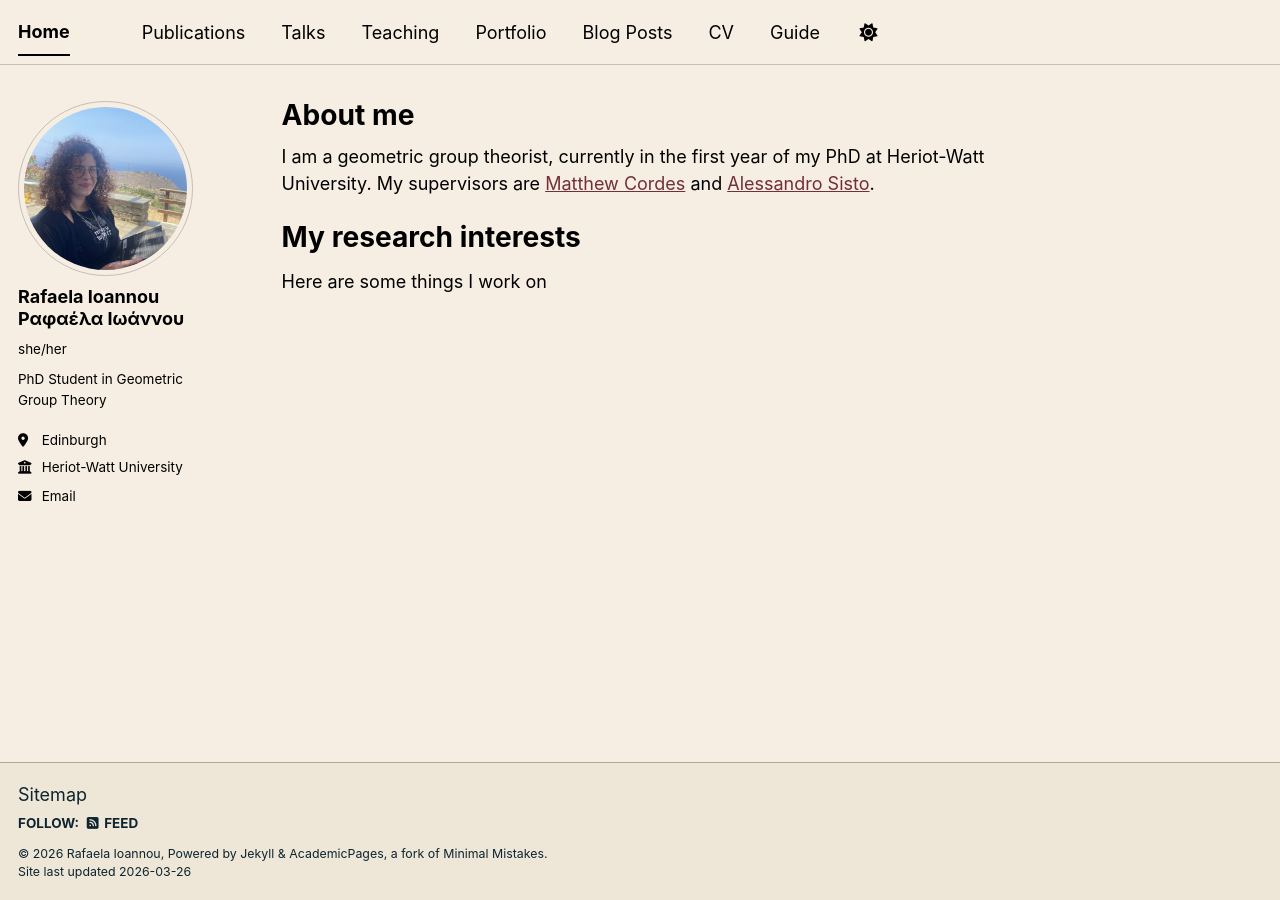
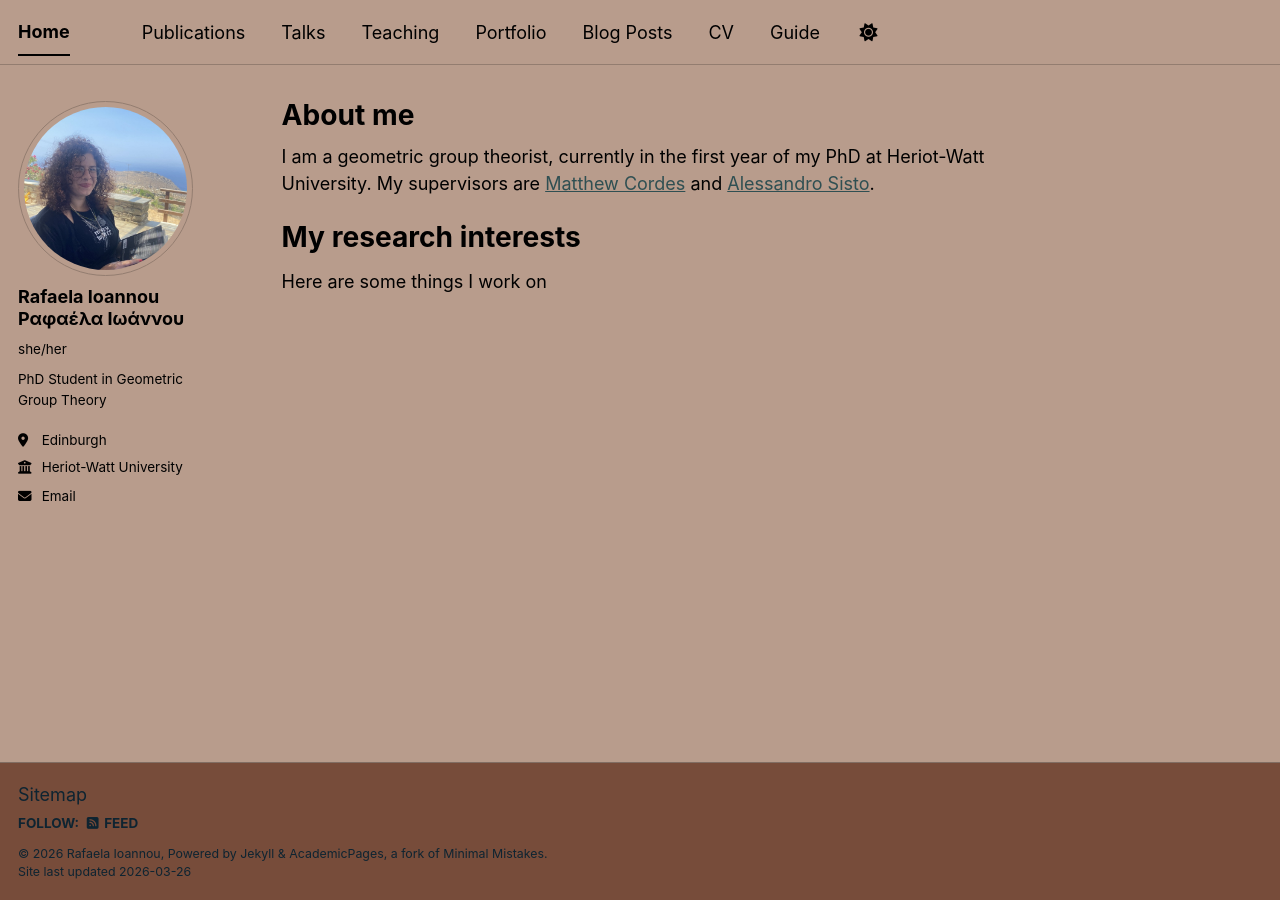
Before and after one commit to rafaela-ioannou/rafaela-ioannou.github.io, a Jekyll site: the page built from _pages/about.md, in a window 1280 px wide. Built offline with Jekyll 4.4.1, drawn with Linux system fonts in a browser that asks for light colours; a script bundle is joined from its source files by our own code; library files that are not in the unit come from our copies.

Commit message:
changed sunrise light colours

```diff
--- a/_sass/theme/_sunrise_light.scss
+++ b/_sass/theme/_sunrise_light.scss
@@ -7,15 +7,15 @@ $dark-primary-color         : mix(#000, $primary-color, 40%);
 $darker-primary-color       : mix(#000, $primary-color, 60%);
 $light-primary-color        : mix(#fff, $primary-color, 50%);
 $lighter-primary-color      : mix(#fff, $primary-color, 90%);
-$background                 : #f6eee3;
+$background                 : #b89c8c;
 $background-light           : mix(#fff, $background, 20%);
 $background-lighter        : #ffffff;
 $text                      : #000000;
 $text-muted                : #0e2431;
-$link                      : #722f37;
+$link                      : #2f4f52;
 $link-dark                 : mix(#000, $link, 25%);
 $link-light                : mix(#fff, $link, 25%);
-$footer                    : #eee7d7;
+$footer                    : #774c3a;
 $border                    : mix(#000, $background, 20%);
 $border-dark               : mix(#000, $background, 30%);
 
```
